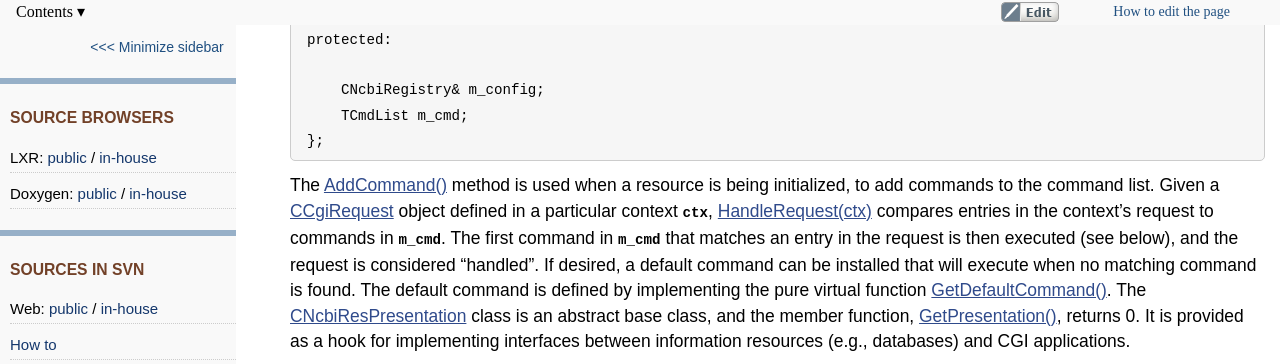
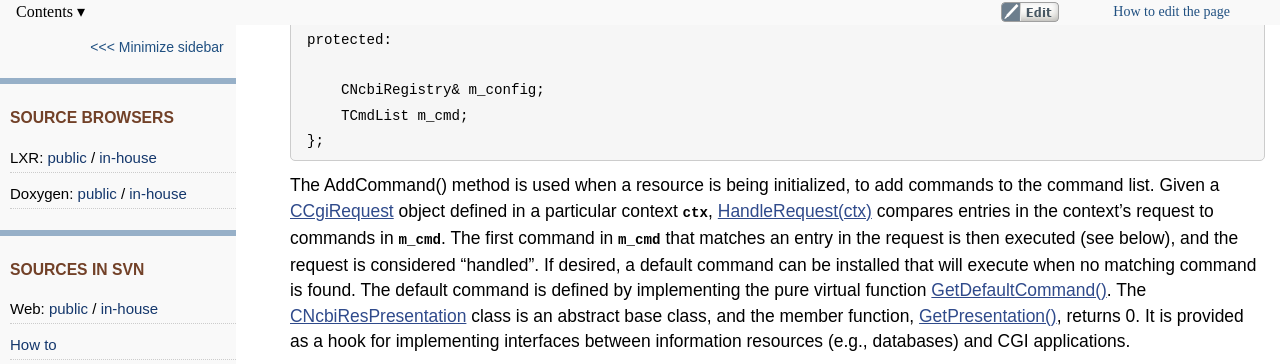
Before and after one commit to ncbi/cxx-toolkit, a Jekyll site: the page built from pages/ch_cgi.md, in a window 1280 px wide and 900 px high, scrolled down 6873 px. Shown: the part 85-449 px from the top of the window. Built offline with Jekyll 4.4.1, drawn with Linux system fonts in a browser that asks for light colours; some of the changed lines change nothing that is shown.

Commit message:
Link removed

```diff
--- a/pages/ch_cgi.md
+++ b/pages/ch_cgi.md
@@ -247,7 +247,7 @@ The resource class is at the heart of the application, and it is here that the p
         TCmdList m_cmd;
     };
 
-The [AddCommand()](https://www.ncbi.nlm.nih.gov/IEB/ToolBox/CPP_DOC/lxr/ident?i=AddCommand) method is used when a resource is being initialized, to add commands to the command list. Given a [CCgiRequest](https://www.ncbi.nlm.nih.gov/IEB/ToolBox/CPP_DOC/lxr/ident?i=CCgiRequest) object defined in a particular context **`ctx`**, [HandleRequest(ctx)](https://www.ncbi.nlm.nih.gov/IEB/ToolBox/CPP_DOC/lxr/ident?i=HandleRequest) compares entries in the context's request to commands in **`m_cmd`**. The first command in **`m_cmd`** that matches an entry in the request is then executed (see below), and the request is considered "handled". If desired, a default command can be installed that will execute when no matching command is found. The default command is defined by implementing the pure virtual function [GetDefaultCommand()](https://www.ncbi.nlm.nih.gov/IEB/ToolBox/CPP_DOC/lxr/ident?i=GetDefaultCommand). The [CNcbiResPresentation](https://www.ncbi.nlm.nih.gov/IEB/ToolBox/CPP_DOC/doxyhtml/classCNcbiResPresentation.html) class is an abstract base class, and the member function, [GetPresentation()](https://www.ncbi.nlm.nih.gov/IEB/ToolBox/CPP_DOC/lxr/ident?i=GetPresentation), returns 0. It is provided as a hook for implementing interfaces between information resources (e.g., databases) and CGI applications.
+The AddCommand() method is used when a resource is being initialized, to add commands to the command list. Given a [CCgiRequest](https://www.ncbi.nlm.nih.gov/IEB/ToolBox/CPP_DOC/lxr/ident?i=CCgiRequest) object defined in a particular context **`ctx`**, [HandleRequest(ctx)](https://www.ncbi.nlm.nih.gov/IEB/ToolBox/CPP_DOC/lxr/ident?i=HandleRequest) compares entries in the context's request to commands in **`m_cmd`**. The first command in **`m_cmd`** that matches an entry in the request is then executed (see below), and the request is considered "handled". If desired, a default command can be installed that will execute when no matching command is found. The default command is defined by implementing the pure virtual function [GetDefaultCommand()](https://www.ncbi.nlm.nih.gov/IEB/ToolBox/CPP_DOC/lxr/ident?i=GetDefaultCommand). The [CNcbiResPresentation](https://www.ncbi.nlm.nih.gov/IEB/ToolBox/CPP_DOC/doxyhtml/classCNcbiResPresentation.html) class is an abstract base class, and the member function, [GetPresentation()](https://www.ncbi.nlm.nih.gov/IEB/ToolBox/CPP_DOC/lxr/ident?i=GetPresentation), returns 0. It is provided as a hook for implementing interfaces between information resources (e.g., databases) and CGI applications.
 
     class CNcbiCommand
     {
```
